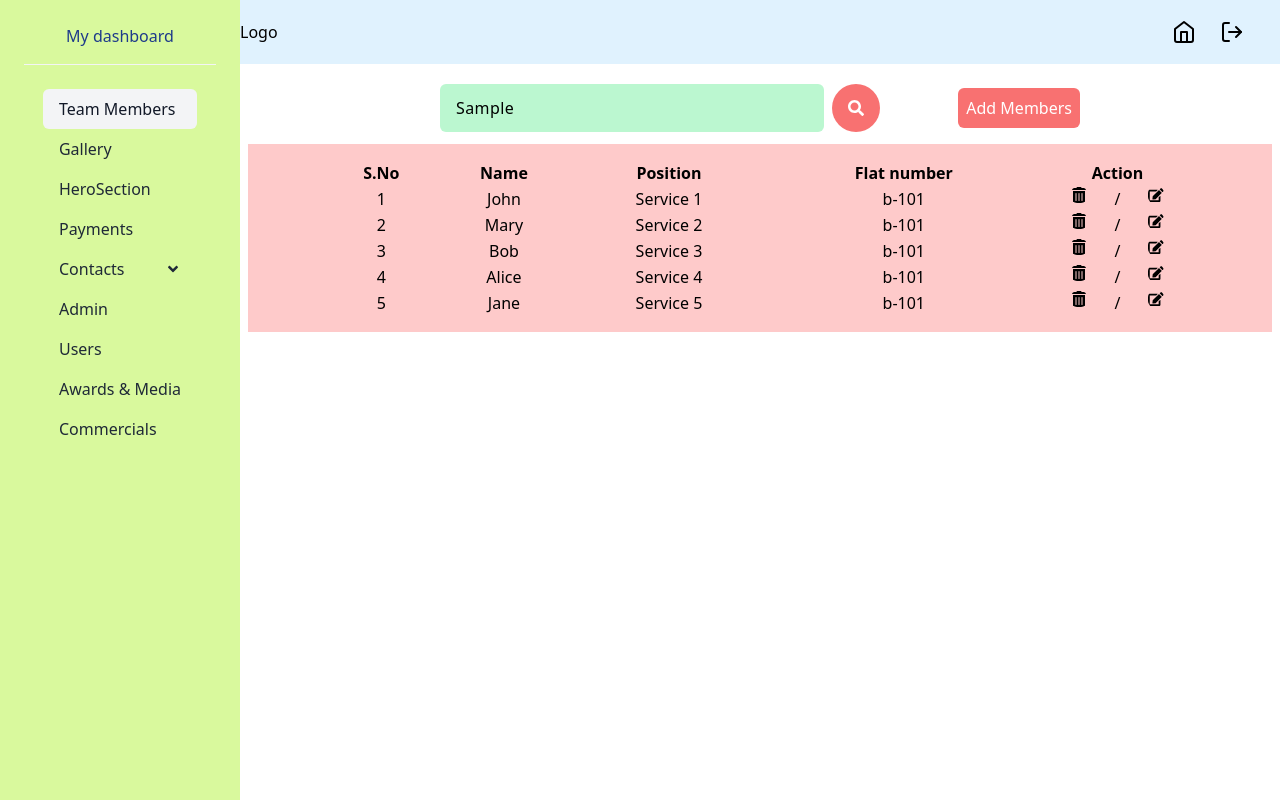
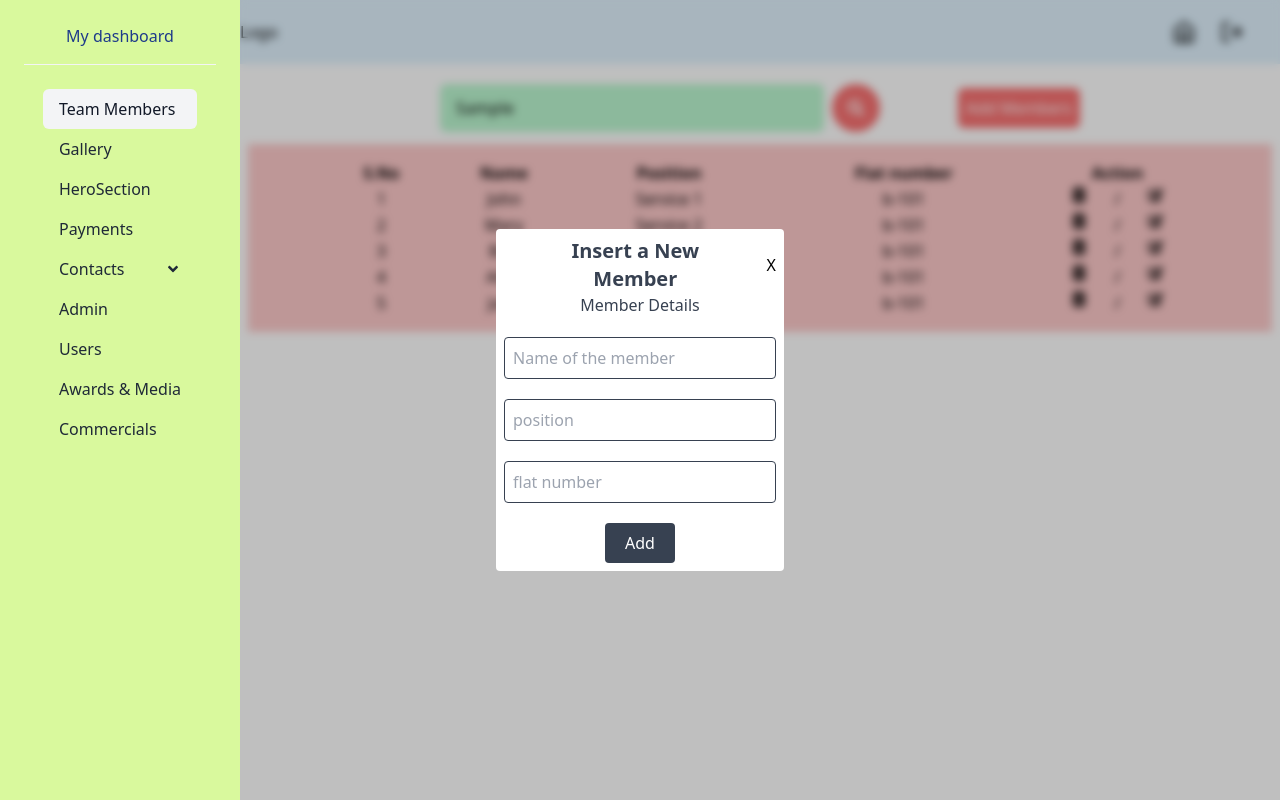
Before and after one commit to petalo08/admin-panel, a Next.js app: page /teammembers in a window 1280 px wide. Both pictures are taken after typing "Sample" into the empty fields and a click on the button "Add Members". Built offline with nearby package versions, Linux system fonts and the light colour scheme.

Commit message:
modal-done

```diff
--- /dev/null
+++ b/src/components/Modal.jsx
@@ -0,0 +1,48 @@
+import React from "react";
+
+export default function Modal({visible, onClose}) {
+
+    const handelOnClose = () => {  };
+    if (!visible) return null ;
+  return (
+    <div
+    onClick={handelOnClose}
+    className="fixed inset-0 bg-black bg-opacity-25 backdrop-blur-sm flex items-center justify-center">
+      <div className="bg-white p-2 rounded w-72 ">
+        <div className="flex flex-row gap-5">
+        <h1 className="font-semibold text-center text-xl text-gray-700 pl-8">
+          Insert a New Member
+
+        </h1>
+        <button onClick={onClose} className="  pl-3 rounded-full hover:text-red-500  ">X</button>
+        </div>
+
+        <p className="text-center text-gray-700 mb-5">Member Details</p>
+
+
+        <div className="flex flex-col">
+          <input
+            type="text"
+            className="border border-gray-700 p-2 rounded mb-5"
+            placeholder="Name of the member"
+          />
+          <input
+            type="text"
+            className="border border-gray-700 p-2 rounded mb-5"
+            placeholder="position"
+          />
+           <input
+            type="text"
+            className="border border-gray-700 p-2 rounded mb-5"
+            placeholder="flat number"
+          />
+        </div>
+        <div className="text-center">
+          <button className="px-5 py-2 bg-gray-700 text-white rounded">
+            Add
+          </button>
+        </div>
+      </div>
+    </div>
+  );
+}
--- a/src/pages/teammembers.jsx
+++ b/src/pages/teammembers.jsx
@@ -3,10 +3,12 @@ import React,{useState} from 'react'
 import { FaSearch, FaTrashAlt, FaEdit } from "react-icons/fa";
 
 import Layout from "../components/Layout"
+import Modal from '../components/Modal';
 function TeamMembers() {
 
-  const [showModal, setShowModal] = useState(false);
-  const [selectedRow, setSelectedRow] = useState(null);
+  const [showMyModal, setShowMyModal] = useState(false);
+  const handekOnClose = () => setShowMyModal(false);
+
 
 
   const data = [
@@ -17,10 +19,7 @@ function TeamMembers() {
     { sNo: 5, name: "Jane", serviceName: "Service 5", date: "b-101" },
   ];
 
-  const handleViewClick = (row) => {
-    setSelectedRow(row);
-    setShowModal(true);
-  };
+
 
   // const handleDeleteClick = (row) => {
   //   setData(data.filter((r) => r.sNo !== row.sNo));
@@ -55,7 +54,7 @@ function TeamMembers() {
               </div>
            </div>
             </div>
-            <button className='p-2 bg-red-400 rounded-md cursor-pointer hover:ease-in text-white'>Add Members</button>
+            <button onClick={() => setShowMyModal(true)} className='p-2 bg-red-400 rounded-md cursor-pointer hover:ease-in text-white'>Add Members</button>
            </div>
 
 
@@ -80,10 +79,12 @@ function TeamMembers() {
                   <td>{row.date}</td>
                   <td className='flex justify-evenly'>
                     <FaTrashAlt
-                      className="hover:text-red-500 hover:ease-out  rounded-md cursor-pointer"
+                      className="hover:text-red-500 hover:ease-out  rounded-md cursor-pointer  "
                       // onClick={() => handleDeleteClick(row)}
                     />
+
                     <span> / </span>
+
                     <FaEdit
                       className="hover:text-blue-500 hover:ease-out rounded-md cursor-pointer"
                       onClick={() => handleEditClick(row)}
@@ -95,37 +96,11 @@ function TeamMembers() {
           </table>
 
 
-      {showModal && (
-        <div className="modal ">
-          <div className="modal-content flex flex-col gap-4 items-center">
-            <h2 className='bg-white p-2 rounded-md'>View Row</h2>
-            <form className='flex text-center items-center'>
-              <label>
-                S.No:
-                <input className='p-2 rounded-md ' type="text" value={selectedRow.sNo} readOnly />
-              </label>
-              <label>
-                Name:
-                <input className='p-2 rounded-md ' type="text" value={selectedRow.name} readOnly />
-              </label>
-              <label>
-                Service Name:
-                <input className='p-2 rounded-md ' type="text" value={selectedRow.serviceName} readOnly />
-              </label>
-              <label className='p-2'>
-                Date:
-                <input className='p-2 rounded-md '
-                type="text" value={selectedRow.date} readOnly />
-              </label>
-              <button className='bg-white p-2 rounded-md hover:bg-slate-200'
-              onClick={() => setShowModal(false)}>Close</button>
-            </form>
-          </div>
-        </div>
-      )}
-    </div>
 
 
+
+             </div>
+             <Modal onClose={handekOnClose} visible={showMyModal}/>
 
         </div>
          </Layout>
```
